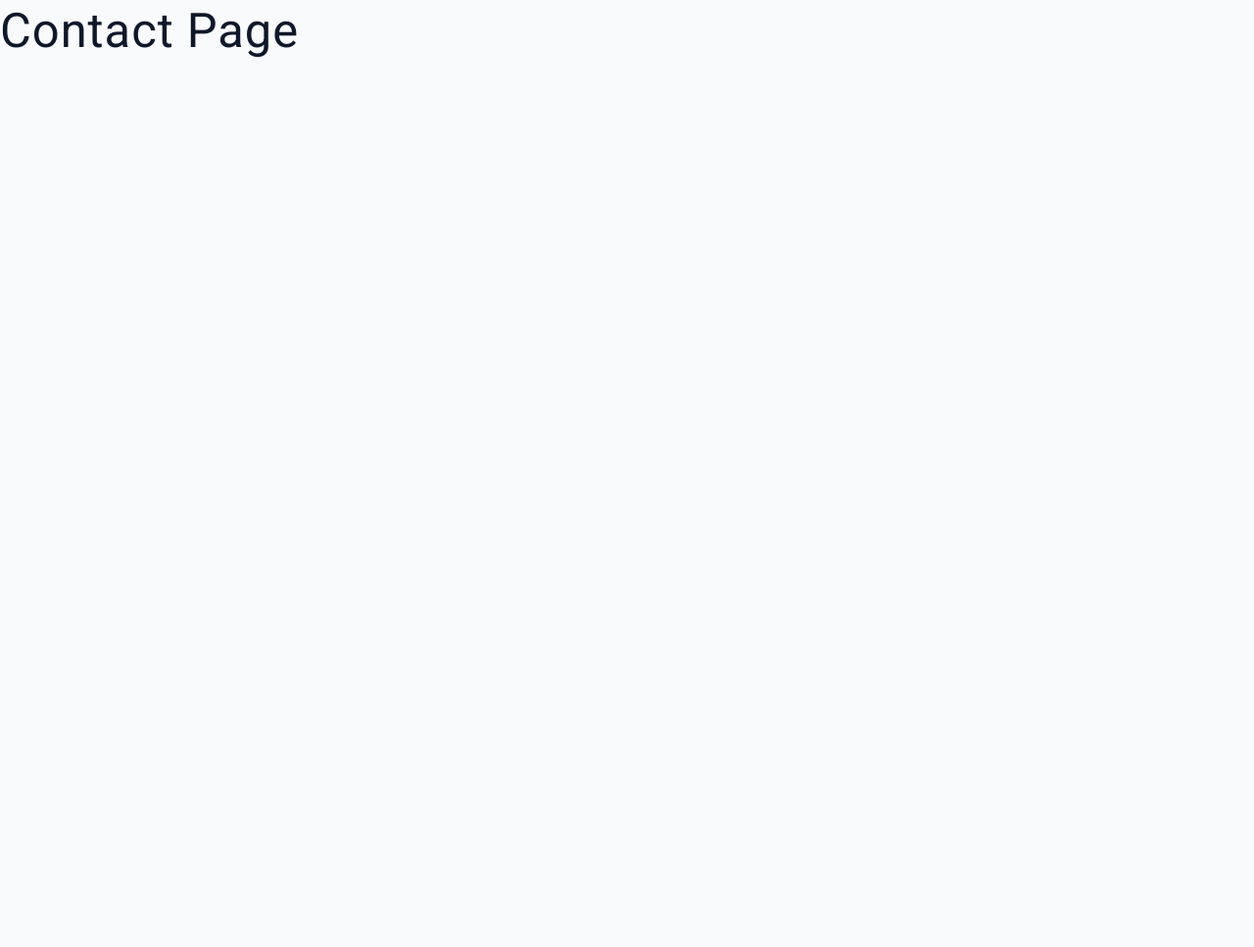
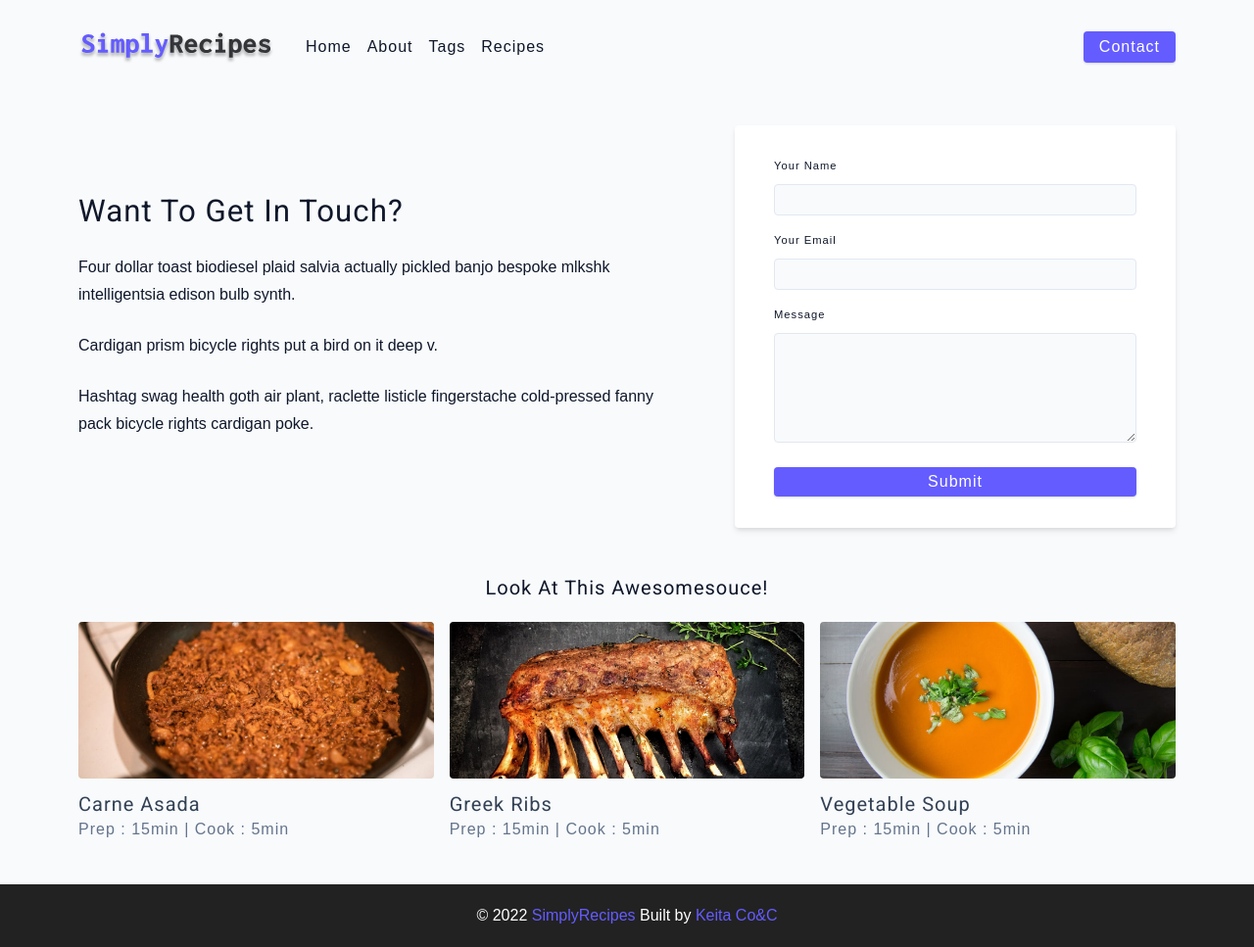
Before and after one commit to Keita18/html-sass-simply-recipes, a plain HTML site: page contact.html in a window 1280 px wide. Shown: the whole page at 98% size. Before the commit the page ends 800 px from the top, so only its background shows below. Drawn offline with Linux system fonts and the light colour scheme.

Commit message:
contact page

```diff
--- a/contact.html
+++ b/contact.html
@@ -18,7 +18,110 @@
     <link rel="stylesheet" href="./css/main.css" />
   </head>
   <body>
-   <h1>Contact Page</h1>
+    <header>
+      <nav class="nav">
+        <div class="nav__header">
+          <a href="index.html" class="nav__logo">
+            <img src="/assets/logo.svg" alt="" />
+          </a>
+          <button id="btn" class="btn nav__btn">
+            <i class="fas fa-align-justify"></i>
+          </button>
+        </div>
 
+        <div class="nav__links">
+          <a href="index.html" class="nav__link">home</a
+          ><a href="about.html" class="nav__link">about</a
+          ><a href="tags.html" class="nav__link">tags</a
+          ><a href="recipes.html" class="nav__link">recipes</a>
+          <div class="nav__link nav__contact">
+            <a href="contact.html" class="btn">contact</a>
+          </div>
+        </div>
+      </nav>
+    </header>
+
+    <main class="page">
+      <section class="contact">
+        <article class="contact__article">
+          <h3>Want To Get In Touch?</h3>
+          <p>
+            Four dollar toast biodiesel plaid salvia actually pickled banjo
+            bespoke mlkshk intelligentsia edison bulb synth.
+          </p>
+          <p>Cardigan prism bicycle rights put a bird on it deep v.</p>
+          <p>
+            Hashtag swag health goth air plant, raclette listicle fingerstache
+            cold-pressed fanny pack bicycle rights cardigan poke.
+          </p>
+        </article>
+
+        <form action="post" class="form contact__form">
+          <div class="form-row">
+            <label for="name" class="form-label">Your Name</label>
+            <input type="text" class="form-input" name="name" id="name" />
+          </div>
+          <div class="form-row">
+            <label for="email" class="form-label">Your Email</label>
+            <input type="text" class="form-input" name="email" id="email" />
+          </div>
+          <div class="form-row">
+            <label for="message" class="form-label">Message</label>
+            <textarea
+              name="message"
+              id="message"
+              cols="30"
+              rows="10"
+              class="form-textarea"
+            ></textarea>
+          </div>
+          <button class="btn contact__btn" type="submit">Submit</button>
+        </form>
+      </section>
+
+      <section class="featured">
+        <h5 class="featured__title">Look At This Awesomesouce!</h5>
+        <div class="recipes__cards">
+          <a href="single-recipe.html" class="recipes__card">
+            <img
+              src="./assets/recipes/recipe-1.jpeg"
+              class="img recipes__card-img"
+              alt=""
+            />
+            <h5>Carne Asada</h5>
+            <p>Prep : 15min | Cook : 5min</p>
+          </a>
+
+          <a href="single-recipe.html" class="recipes__card">
+            <img
+              src="./assets/recipes/recipe-2.jpeg"
+              class="img recipes__card-img"
+              alt=""
+            />
+            <h5>Greek Ribs</h5>
+            <p>Prep : 15min | Cook : 5min</p>
+          </a>
+          <a href="single-recipe.html" class="recipes__card">
+            <img
+              src="./assets/recipes/recipe-3.jpeg"
+              class="img recipes__card-img"
+              alt=""
+            />
+            <h5>Vegetable Soup</h5>
+            <p>Prep : 15min | Cook : 5min</p>
+          </a>
+        </div>
+      </section>
+    </main>
+
+    <footer>
+      <div>
+        &copy; 2022 <span class="footer__logo">SimplyRecipes</span>
+        Built by
+        <a href="github.com/keita18">Keita Co&C</a>
+      </div>
+    </footer>
+
+    <script src="/js/app.js"></script>
   </body>
 </html>
--- /dev/null
+++ b/scss/_contact.scss
@@ -0,0 +1,15 @@
+.contact {
+    display: grid;
+    gap: 2rem 3rem;
+    padding-bottom: 3rem;
+    justify-content: center;
+
+    &__form {
+        width: 100%;
+        margin: 0;
+    }
+
+    &__btn {
+        width: 100%;
+    }
+}
--- a/scss/_responsive.scss
+++ b/scss/_responsive.scss
@@ -53,6 +53,11 @@
             }
         }
     }
+
+    .contact {
+        grid-template-columns: 1fr 450px;
+        align-items: center;
+    }
 }
 
 @media screen and (min-width: 1200px) {
--- a/scss/main.scss
+++ b/scss/main.scss
@@ -1,6 +1,7 @@
 @import 'config';
 @import 'index';
 @import 'about';
+@import 'contact';
 
 header {
     display: flex;
```
Also changed, not shown: css/main.css, 1 other file.
